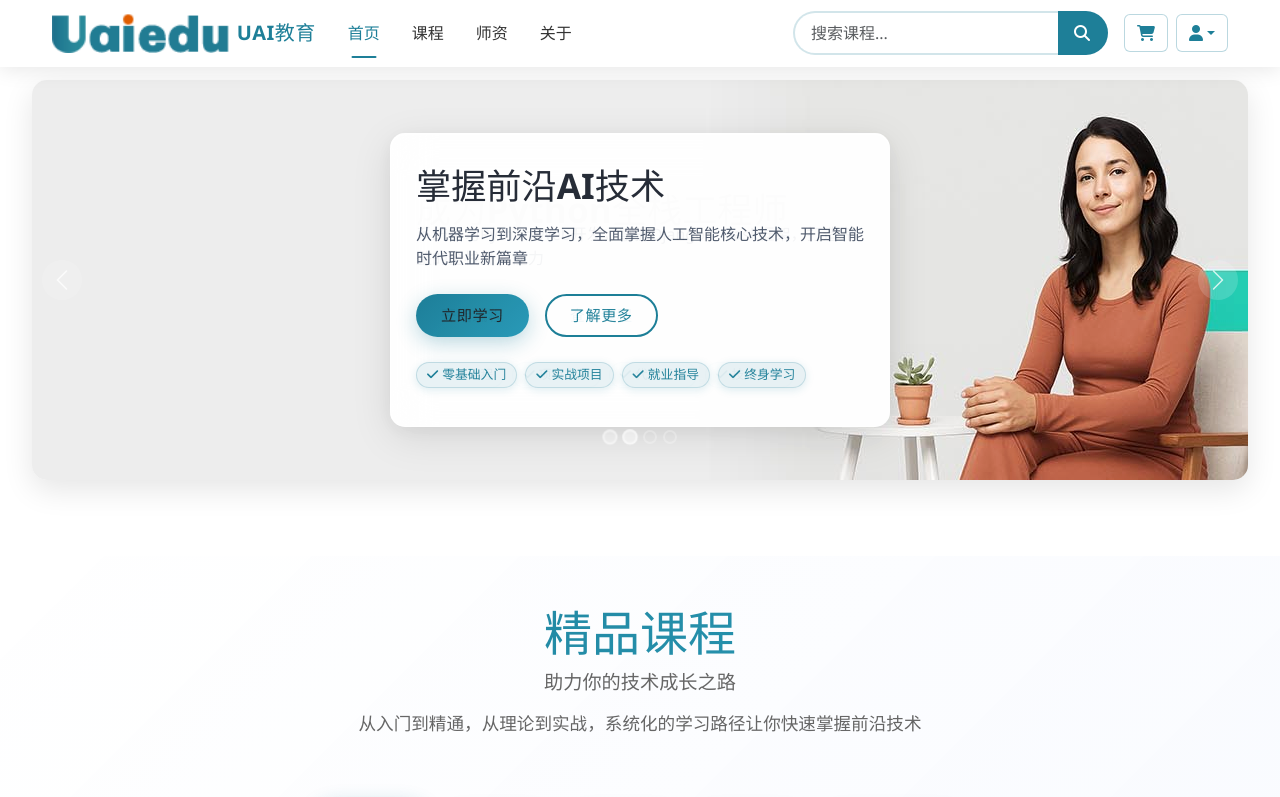
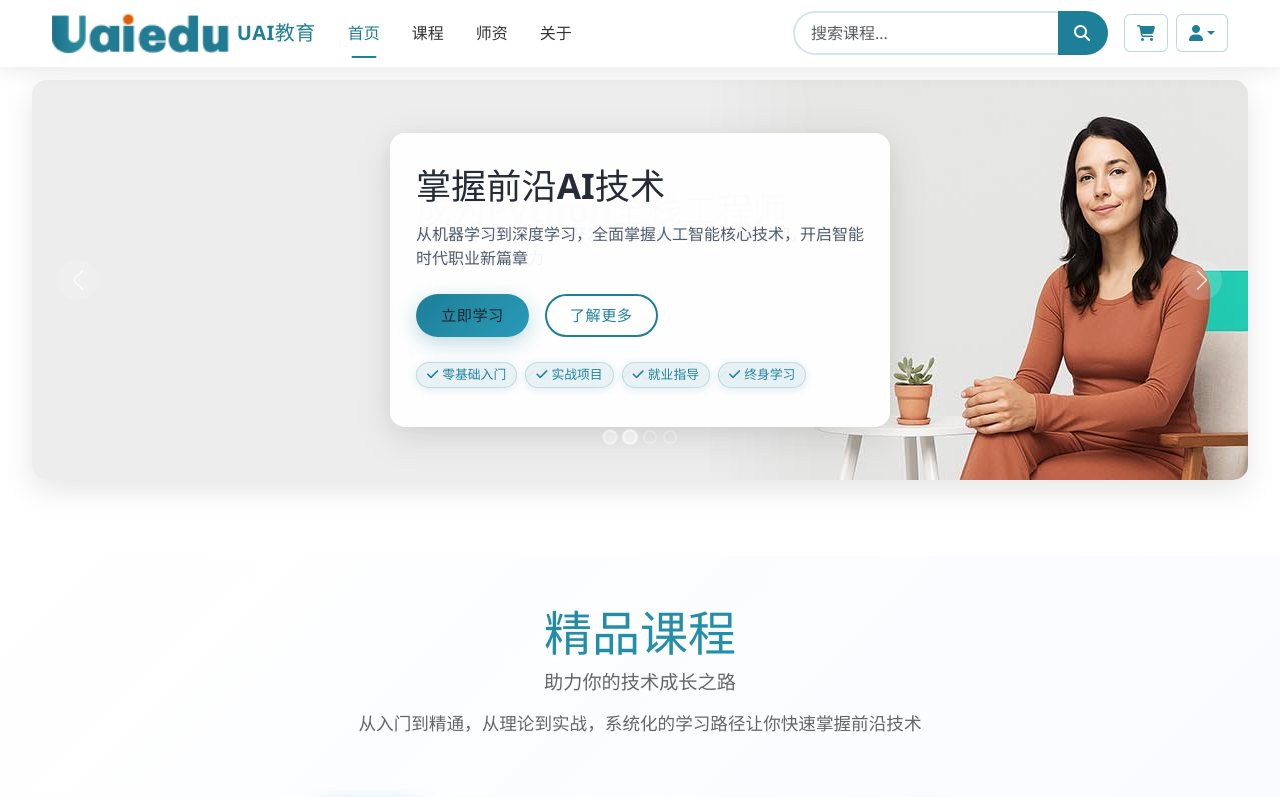
Before and after one commit to hy98982002/frontend, a Vue app: page / in a window 1280 px wide. Shown: the top 797 px of the page. Built offline with nearby package versions, Linux system fonts and the light colour scheme.

Commit message:
fix: adjust carousel controls

```diff
--- a/src/components/HeroCarousel.vue
+++ b/src/components/HeroCarousel.vue
@@ -309,6 +309,15 @@ onMounted(() => {
   transition: opacity 0.3s ease;
 }
 
+/* Offset controls slightly from edges to prevent border blur */
+.carousel-control-prev {
+  left: 1rem;
+}
+
+.carousel-control-next {
+  right: 1rem;
+}
+
 .carousel-control-prev:hover,
 .carousel-control-next:hover {
   opacity: 1;
```
